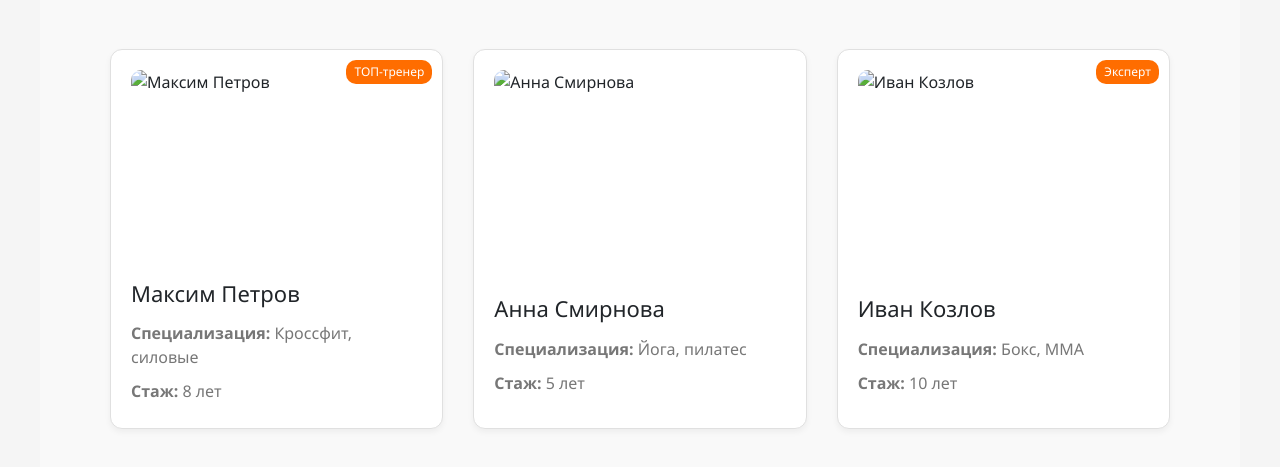
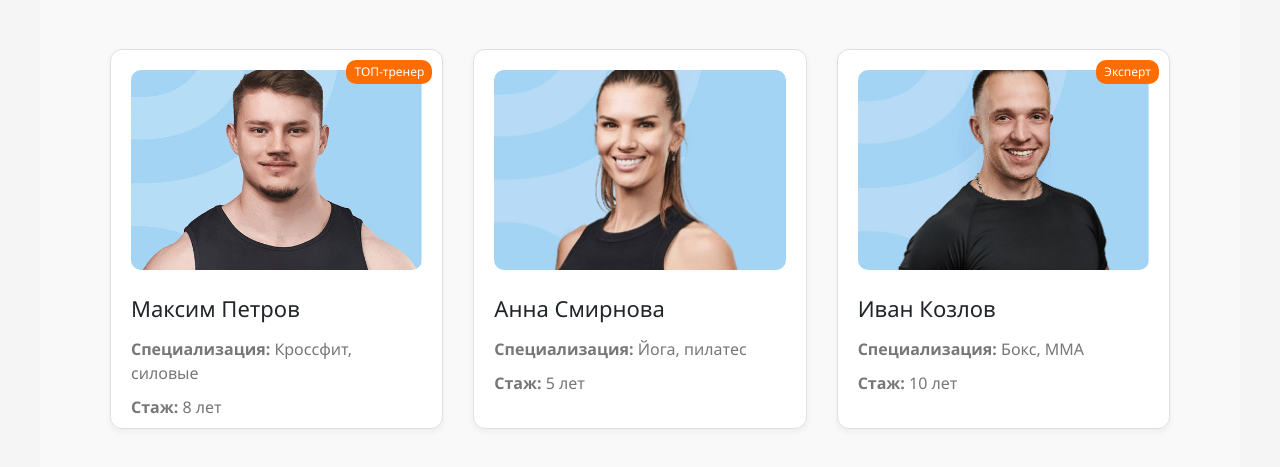
Before and after one commit to MenliAsi/IronFit---, a plain HTML site: page trainers.html in a window 1280 px wide. Shown: the part 209-676 px from the top of the page. Drawn offline with nearby package versions, Linux system fonts and the light colour scheme; the site is published under a folder, as on GitHub Pages, so addresses that start at the root find nothing.

Commit message:
Update trainers.html

```diff
--- a/trainers.html
+++ b/trainers.html
@@ -33,7 +33,7 @@
     <div class="catalog" style="grid-template-columns: repeat(auto-fill, minmax(280px, 1fr)); gap: 30px;">
         <div class="card trainer-card" style="aspect-ratio: unset; height: 380px; padding: 20px; display: flex; flex-direction: column;">
             <div class="trainer-badge">ТОП-тренер</div>
-            <img src="/images/trainer1.png" alt="Максим Петров" style="width:100%; height:200px; object-fit:cover; border-radius: 10px; margin-bottom: 15px;">
+            <img src="images/trainer1.png" alt="Максим Петров" style="width:100%; height:200px; object-fit:cover; border-radius: 10px; margin-bottom: 15px;">
             <h3 style="margin: 10px 0; font-size: 22px;">Максим Петров</h3>
             <p style="margin: 5px 0; font-size: 16px; color: var(--text-light);"><strong>Специализация:</strong> Кроссфит, силовые</p>
             <p style="margin: 5px 0; font-size: 16px; color: var(--text-light);"><strong>Стаж:</strong> 8 лет</p>
@@ -41,7 +41,7 @@
             </div>
         </div>
         <div class="card trainer-card" style="aspect-ratio: unset; height: 380px; padding: 20px; display: flex; flex-direction: column;">
-            <img src="/images/trainer2.png" alt="Анна Смирнова" style="width:100%; height:200px; object-fit:cover; border-radius: 10px; margin-bottom: 15px;">
+            <img src="images/trainer2.png" alt="Анна Смирнова" style="width:100%; height:200px; object-fit:cover; border-radius: 10px; margin-bottom: 15px;">
             <h3 style="margin: 10px 0; font-size: 22px;">Анна Смирнова</h3>
             <p style="margin: 5px 0; font-size: 16px; color: var(--text-light);"><strong>Специализация:</strong> Йога, пилатес</p>
             <p style="margin: 5px 0; font-size: 16px; color: var(--text-light);"><strong>Стаж:</strong> 5 лет</p>
@@ -50,7 +50,7 @@
         </div>
         <div class="card trainer-card" style="aspect-ratio: unset; height: 380px; padding: 20px; display: flex; flex-direction: column;">
             <div class="trainer-badge">Эксперт</div>
-            <img src="/images/trainer3.png" alt="Иван Козлов" style="width:100%; height:200px; object-fit:cover; border-radius: 10px; margin-bottom: 15px;">
+            <img src="images/trainer3.png" alt="Иван Козлов" style="width:100%; height:200px; object-fit:cover; border-radius: 10px; margin-bottom: 15px;">
             <h3 style="margin: 10px 0; font-size: 22px;">Иван Козлов</h3>
             <p style="margin: 5px 0; font-size: 16px; color: var(--text-light);"><strong>Специализация:</strong> Бокс, MMA</p>
             <p style="margin: 5px 0; font-size: 16px; color: var(--text-light);"><strong>Стаж:</strong> 10 лет</p>
```
